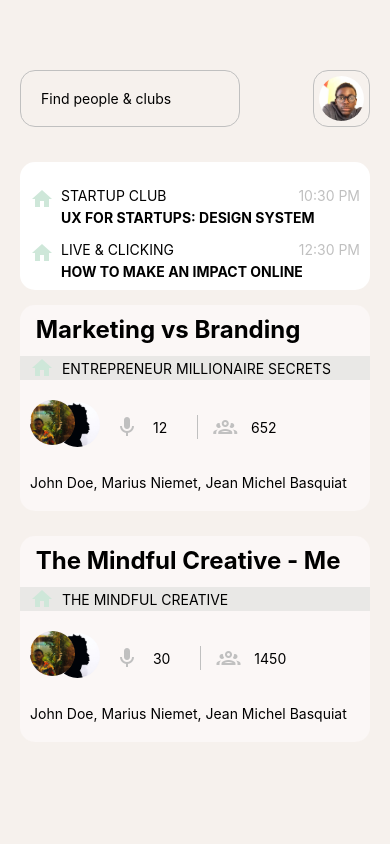
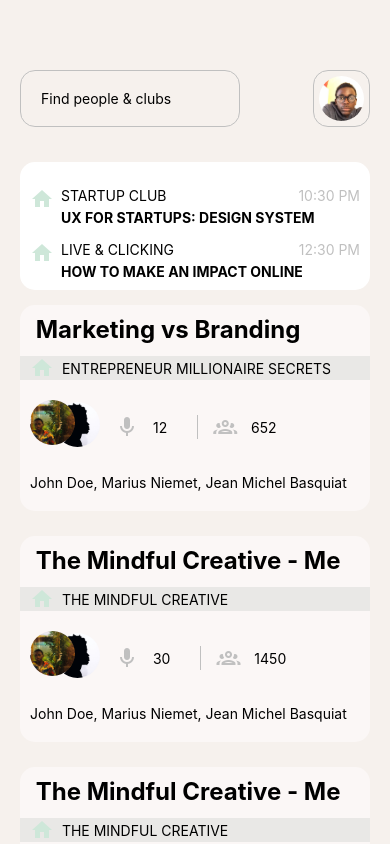
Before and after one commit to niemet0502/clubhouse-redesign, a React Native app: screen / in a window 390 px wide. Built offline with nearby package versions, Linux system fonts and the light colour scheme.

Commit message:
main :: fixed ScrollView don't scroll to the bottom

```diff
--- a/App.js
+++ b/App.js
@@ -22,7 +22,8 @@ const Upcoming = [
 
 export default function App() {
   return (
-    <ScrollView style={styles.container}>
+    <View style={styles.container}>
+      <ScrollView >
         <StatusBar style="auto" />
         <View style={styles.searchWrapper}>
           <TextInput style={styles.input} placeholder={'Find people & clubs'}/>
@@ -62,7 +63,16 @@ export default function App() {
           microNumber="30"
           accountNumber="1450"
         />
+
+        <Room
+          title="The Mindful Creative - Me"
+          description="The Mindful Creative"
+          microNumber="30"
+          accountNumber="1450"
+        />
       </ScrollView>
+    </View>
+
   );
 }
 
@@ -73,7 +83,6 @@ const styles = StyleSheet.create({
     paddingTop: 70,
     paddingLeft: 20,
     paddingRight: 20,
-    height: '90%'
   },
   searchWrapper:{
     display: 'flex',
```
Lines whose indentation alone changed are shown as unchanged.
